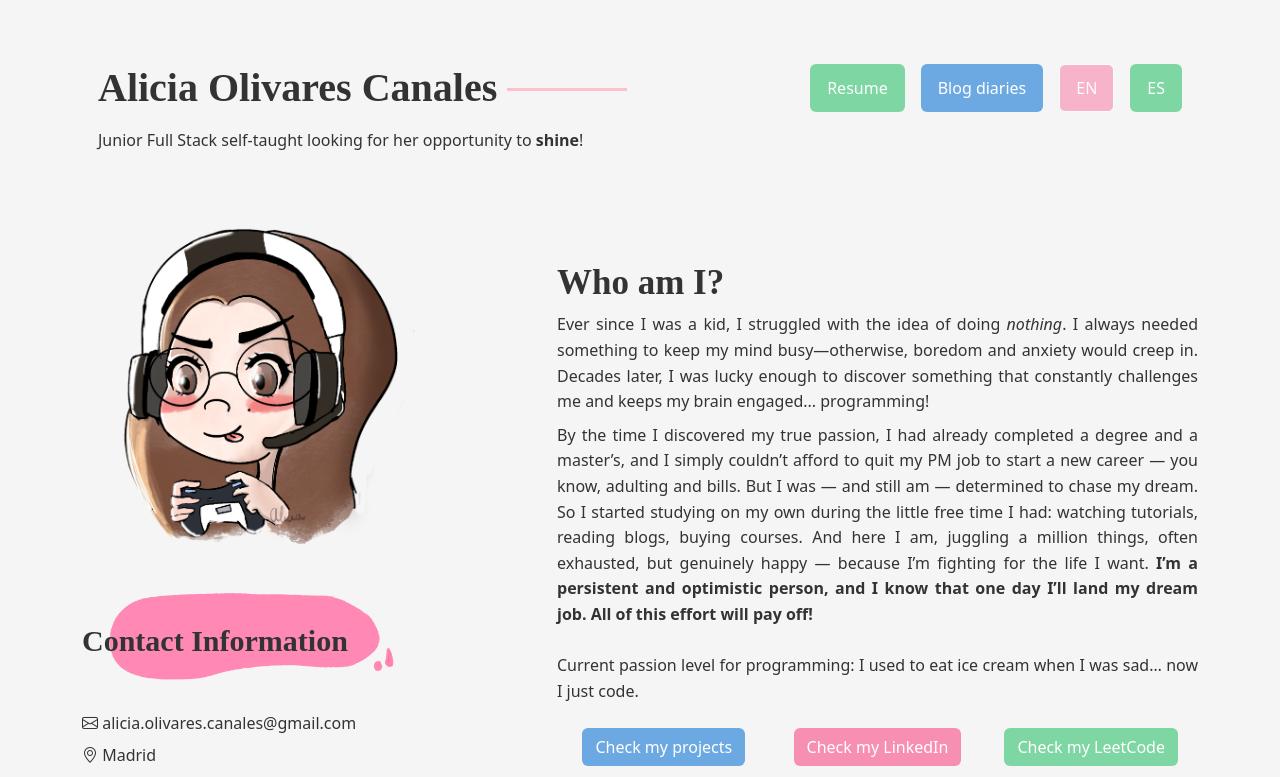
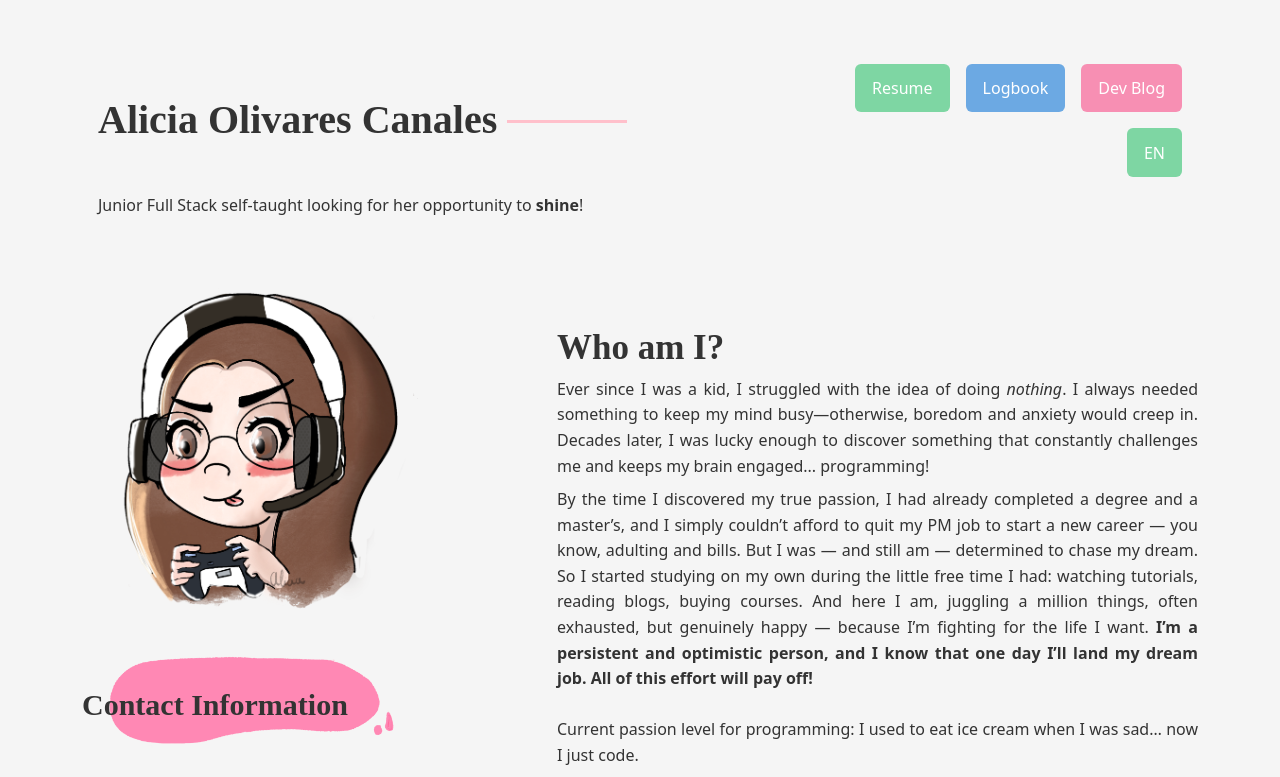
Before and after one commit to Alicia-OC/aliciaoc-portfolio, a React (Create React App) app: page /#/ in a window 1280 px wide. Shown: the top 777 px of the page. Built offline with nearby package versions, Linux system fonts and the light colour scheme; a web font is replaced by a local one.

Commit message:
added new button for an upcoming section

```diff
--- a/src/App.js
+++ b/src/App.js
@@ -1,7 +1,6 @@
 import "./App.css";
 
 import { HashRouter as Router, Routes, Route } from "react-router-dom";
-
 
 import Home from "./pages/Home";
 import Blog from "./pages/Blog";
@@ -11,11 +10,11 @@ function App() {
     <Router>
       <Routes>
         <Route path="/" element={<Home />} />
-        <Route path="/blog" element={<Blog />} />
+        <Route path="/logbook" element={<Blog />} />
+        <Route path="/devblog" element={<Blog />} />
       </Routes>
     </Router>
   );
 }
 
-
 export default App;
--- a/src/components/Header.jsx
+++ b/src/components/Header.jsx
@@ -1,19 +1,22 @@
 import Swal from "sweetalert2";
 import { useNavigate } from "react-router-dom";
+import { useState } from "react";
+import Dropdown from "react-bootstrap/Dropdown";
 import pdfFile from "../img/AOC_EN-J.pdf";
 
 const Header = () => {
   const navigate = useNavigate();
+  const [locale, setLocale] = useState("EN");
 
   const handleClick = () => {
     Swal.fire({
-      title: "Coming soon, stay tuned!",
+      title: "Spanish loc is coming soon, stay tuned!",
       width: 600,
       padding: "3em",
       color: "#F78FB3",
+      confirmButtonColor: "#6CA9E3",
     });
   };
-
 
   return (
     <div className="main-title">
@@ -39,23 +42,22 @@ const Header = () => {
           }}
           className="btn header-btn links pyramid-btn"
         >
-          Blog diaries
+          Logbook
         </button>
         <button
-          disabled
-          onClick={handleClick}
+          onClick={() => navigate("/blog", { replace: false })}
           style={{
             backgroundColor: "#F78FB3",
             transition: "transform 0.3s ease-in-out",
             color: "white",
           }}
-          id="English-locale"
-          className="btn header-btn locale pyramid-btn"
+          className="btn header-btn links pyramid-btn"
         >
-          EN
+          Dev Blog
         </button>
         <button
           onClick={handleClick}
+          title={`Switch to ${locale === "EN" ? "Spanish" : "English"}`}
           style={{
             backgroundColor: "#7ED6A3",
             transition: "transform 0.3s ease-in-out",
@@ -63,7 +65,7 @@ const Header = () => {
           }}
           className="btn header-btn locale pyramid-btn"
         >
-          ES
+          {locale}
         </button>
       </div>
       <p>
```
